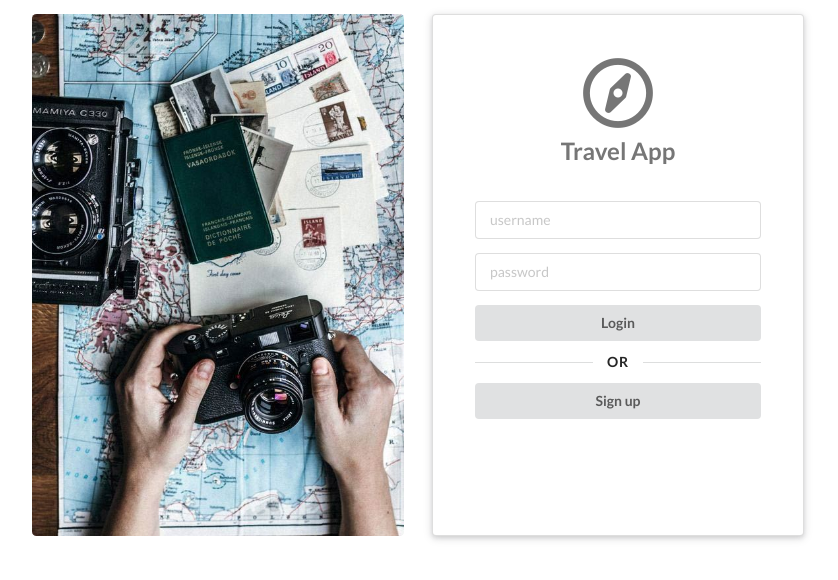
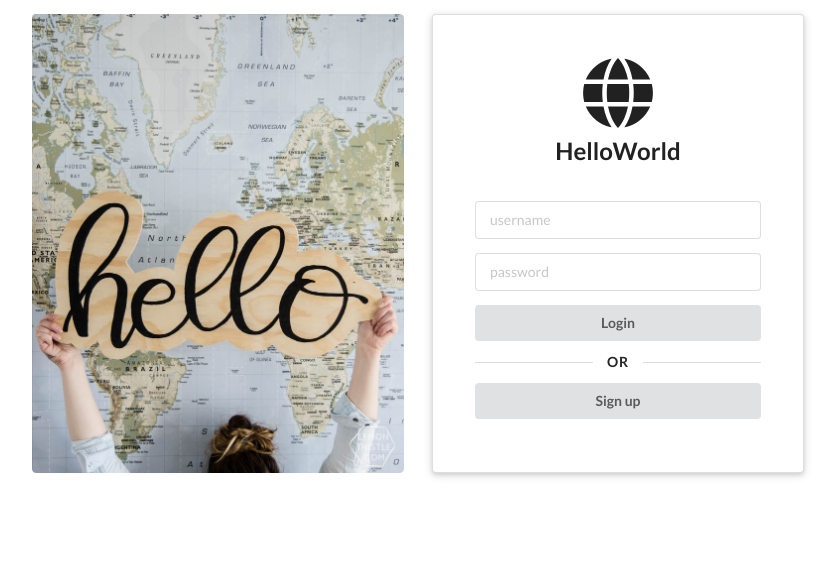
Before and after one commit to kapham2/travel-app-frontend, a React (Create React App) app: page / in a window 1280 px wide. Shown: the top 580 px of the page, without its empty margins (222-1060 px from the left). Built offline with nearby package versions, Linux system fonts and the light colour scheme.

Commit message:
change app name & icon

```diff
--- a/src/components/LoginContainer.js
+++ b/src/components/LoginContainer.js
@@ -10,7 +10,7 @@
             <div className="ui very padded centered grid">
                 <div className="stretched row">
                     <div className="column login-column computer only">
-                        <img className="ui rounded image" src="home.jpg" alt="" />
+                        <img className="ui rounded image" src="/helloworld.jpg" alt="" />
                     </div>
                     <div className="column login-column">
                         {/* <LoginForm {...this.props} setUser={this.props.setUser} /> */}
--- a/src/components/LoginForm.js
+++ b/src/components/LoginForm.js
@@ -119,9 +119,9 @@
         // console.log("LoginForm: this.props =>", this.props)
         return (
             <div className="ui very padded raised segment">
-                <h2 className="ui center aligned grey icon header">
-                    <i className="compass outline icon"></i>
-                    Travel App
+                <h2 className="ui center aligned icon header">
+                    <i className="globe icon"></i>
+                    HelloWorld
                 </h2>
                 <br/>
                 <div className="ui hidden error message" id="error-message">
--- a/src/components/LogoutNavigation.js
+++ b/src/components/LogoutNavigation.js
@@ -43,8 +43,8 @@
             <div className="ui borderless menu fixed">
                 <div className="ui text container">
                     <div className="ui header link item" onClick={this.onClickProfile}>
-                        <i className="compass outline icon"></i>
-                        <div className="computer only">Travel App</div>
+                        <i className="globe icon"></i>
+                        <div className="computer only">HelloWorld</div>
                     </div>
 
                     <div className="item">
```
Also changed, not shown: public/cake.jpg, public/helloworld.jpg (added).
